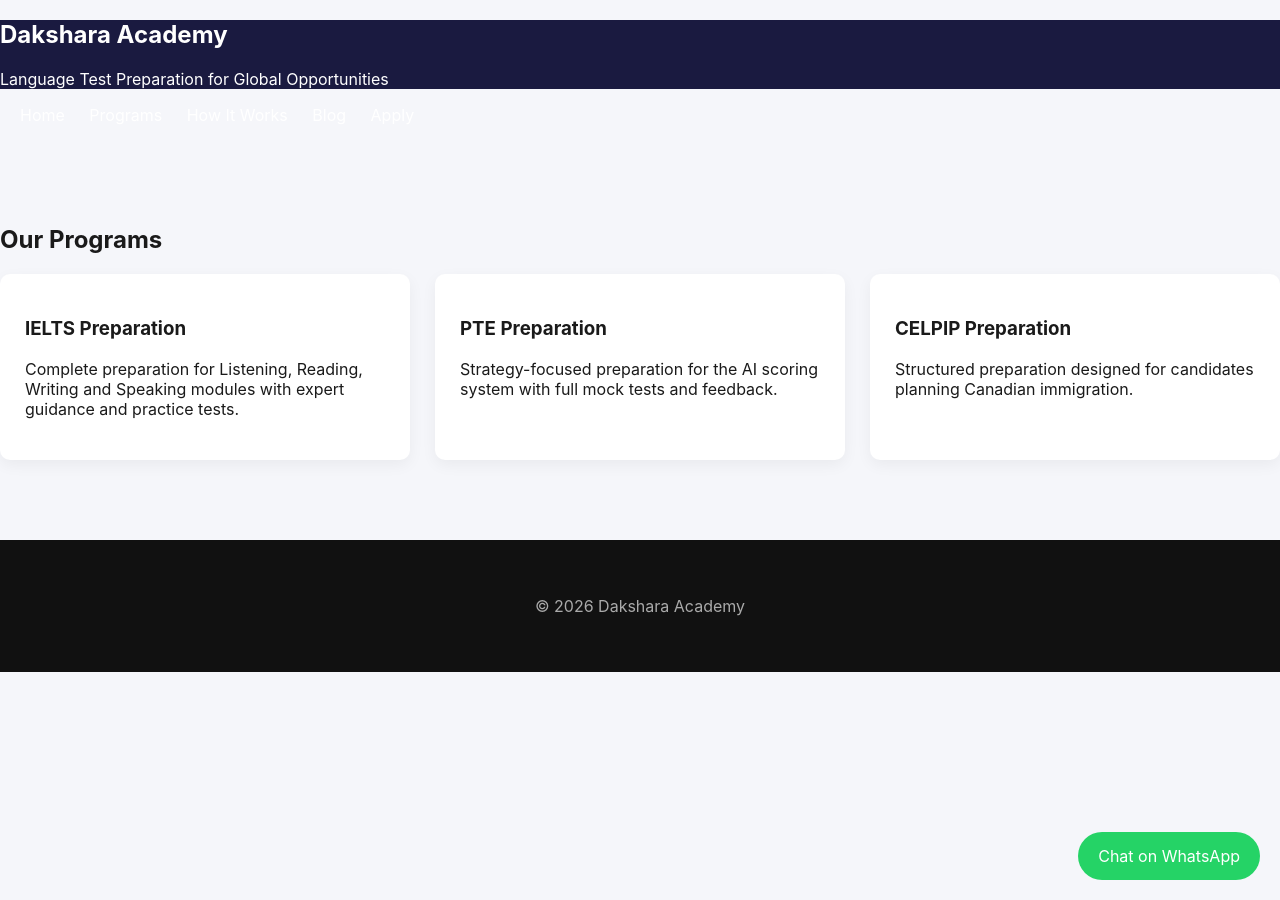
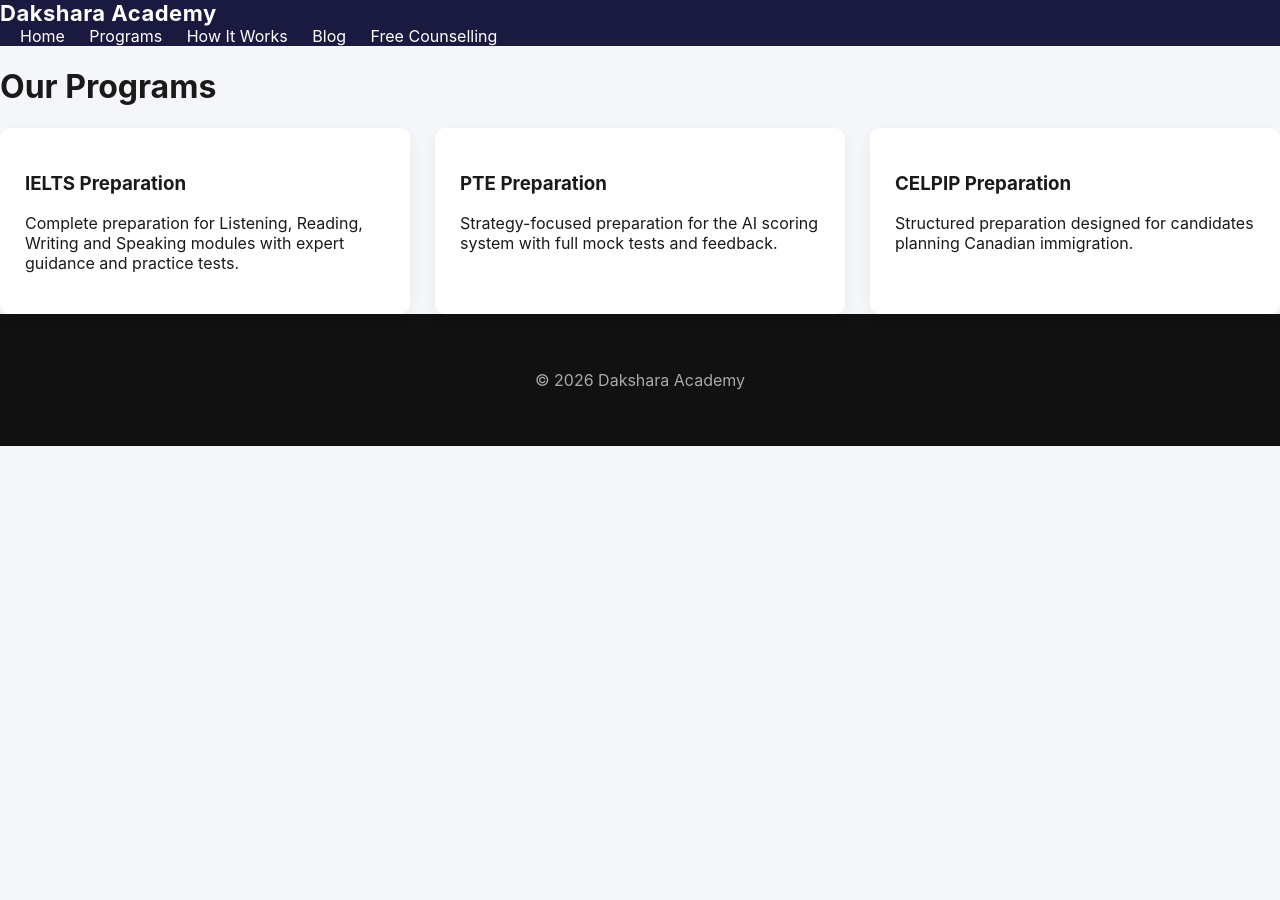
Before and after one commit to daksharaacademy/daksharaacademy.github.io, a Jekyll site: the page built from programs.html, in a window 1280 px wide. Built offline with Jekyll 4.4.1, drawn with Linux system fonts in a browser that asks for light colours.

Commit message:
Update default.html

```diff
--- a/_layouts/default.html
+++ b/_layouts/default.html
@@ -1,47 +1,52 @@
 <!DOCTYPE html>
-<html>
+<html lang="en">
+
 <head>
 <meta charset="UTF-8">
 <meta name="viewport" content="width=device-width, initial-scale=1.0">
 
-
 <title>{{ page.title }} | Dakshara Academy</title>
-<meta name="description" content="{{ page.description | default: site.description }}">
-<meta name="keywords" content="{{ page.tags | join: ', ' }}">
 
 <link rel="stylesheet" href="{{ '/assets/style.css' | relative_url }}">
+
 </head>
 
 <body>
 
-<header>
-<h2>Dakshara Academy</h2>
-<p>Language Test Preparation for Global Opportunities</p>
+<header class="navbar">
+
+<div class="nav-container">
+
+<div class="logo">
+Dakshara Academy
+</div>
+
+<nav>
+
+<a href="{{ '/' | relative_url }}">Home</a>
+<a href="{{ '/programs/' | relative_url }}">Programs</a>
+<a href="{{ '/how-it-works/' | relative_url }}">How It Works</a>
+<a href="{{ '/blog/' | relative_url }}">Blog</a>
+<a href="{{ '/apply/' | relative_url }}" class="cta">Free Counselling</a>
+
+</nav>
+
+</div>
+
 </header>
 
-<nav>
-<a href="/">Home</a>
-<a href="/programs">Programs</a>
-<a href="/how-it-works">How It Works</a>
-<a href="/blog/">Blog</a>
-<a href="/apply">Apply</a>
-</nav>
-
-<section class="section">
+<main>
 
 {{ content }}
 
-</section>
+</main>
 
 <footer>
-<p>© 2026 Dakshara Academy</p>
+
+<p>© {{ site.time | date: "%Y" }} Dakshara Academy</p>
+
 </footer>
 
-<a class="whatsapp-button"
-href="https://wa.me/91"
-target="_blank">
-Chat on WhatsApp
-</a>
+</body>
 
-</body>
 </html>
```
